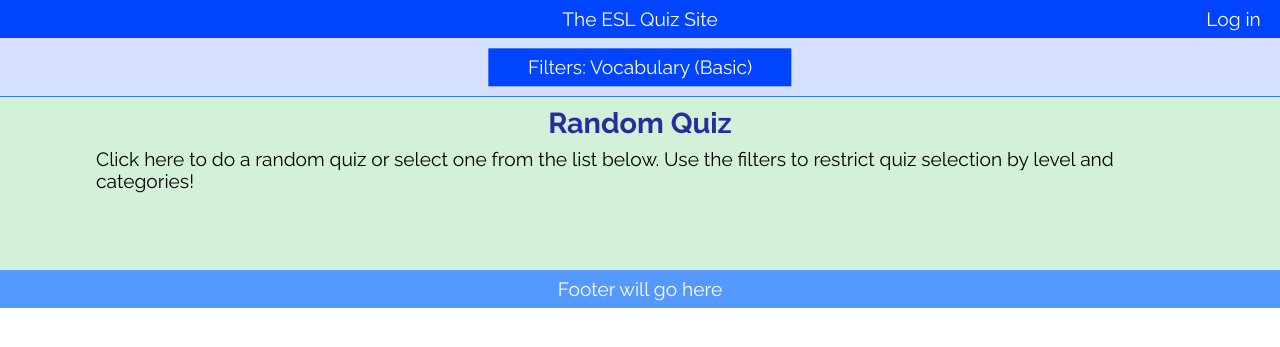
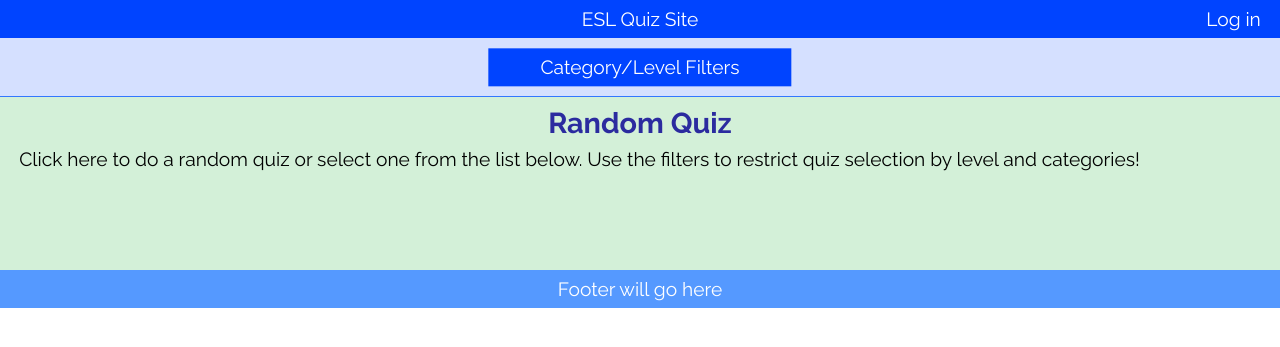
Before and after one commit to sylprimeau/esl-quiz-site, a PHP site: page / in a window 1280 px wide. Shown: the top 347 px of the page. Run offline with PHP 8.4, Linux system fonts and the light colour scheme; data that the repository does not hold is empty; a stand-in replaces the project's code that opens the database connection.

Commit message:
Made a few cosmetic changes

```diff
--- a/header.php
+++ b/header.php
@@ -20,7 +20,7 @@
 						<div class="lines"></div>
 					</div>
 					<div class="site-logo">
-						<a href="index.php">The ESL Quiz Site</a>
+						<a href="index.php">ESL Quiz Site</a>
 					</div>
 					<?php if (isset($_SESSION['username'])): ?>
 						<div class="login-btn">
--- a/index.php
+++ b/index.php
@@ -5,7 +5,7 @@
 		<div class="wrapper quiz-list">
 			<div class="filters-bar">
 				<div class="filters-btn">
-					<p>Filters: Vocabulary (Basic)</p>
+					<p>Category/Level Filters</p>
 				</div>
 			</div>
 
--- a/style.css
+++ b/style.css
@@ -200,10 +200,6 @@ nav a {
 
 .quiz-preview h3 {
 	font-size: 1.5em;
-}
-
-.quiz-preview p {
-	margin: 0 4em;
 }
 
 .quiz-preview .category, .quiz-preview .level {
```
